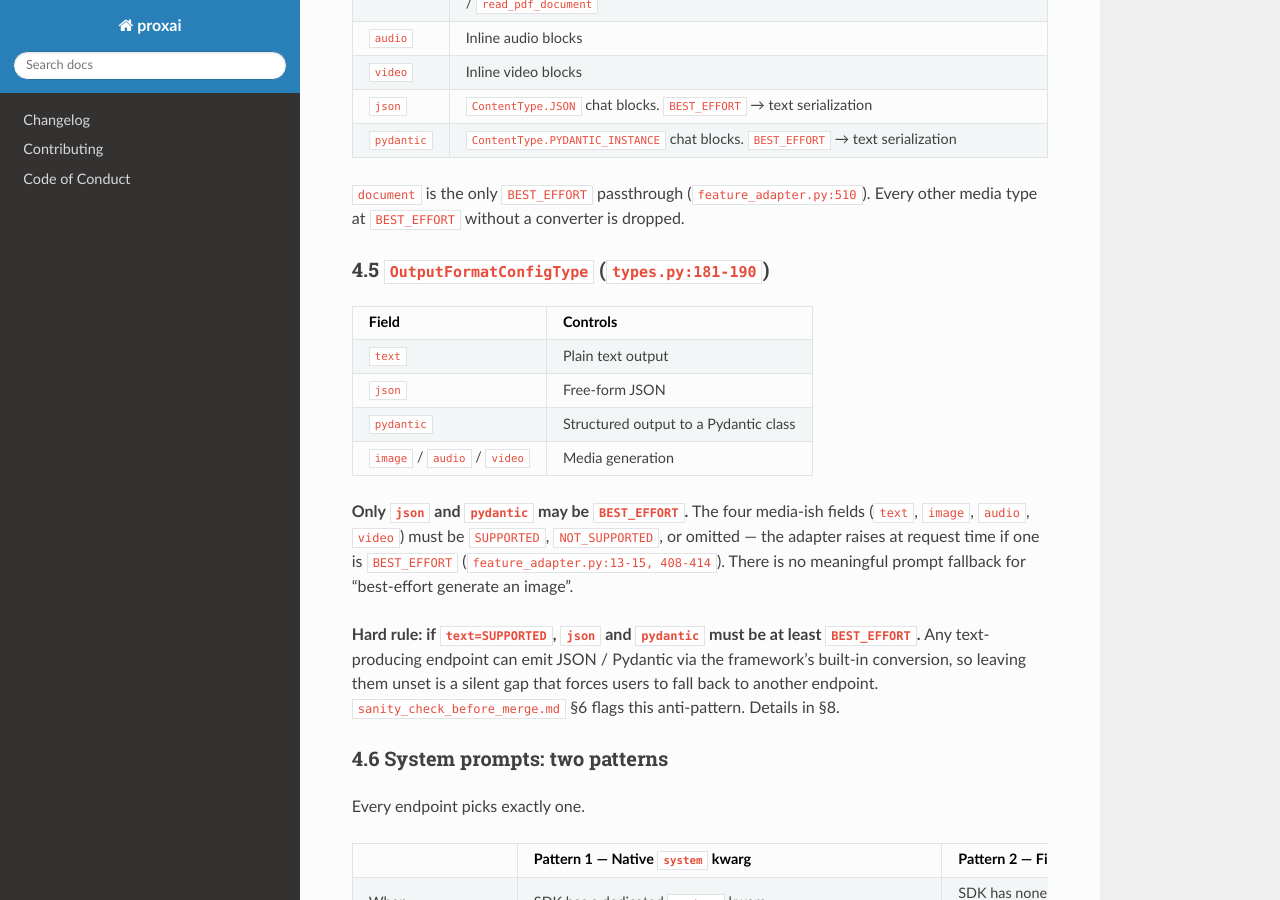
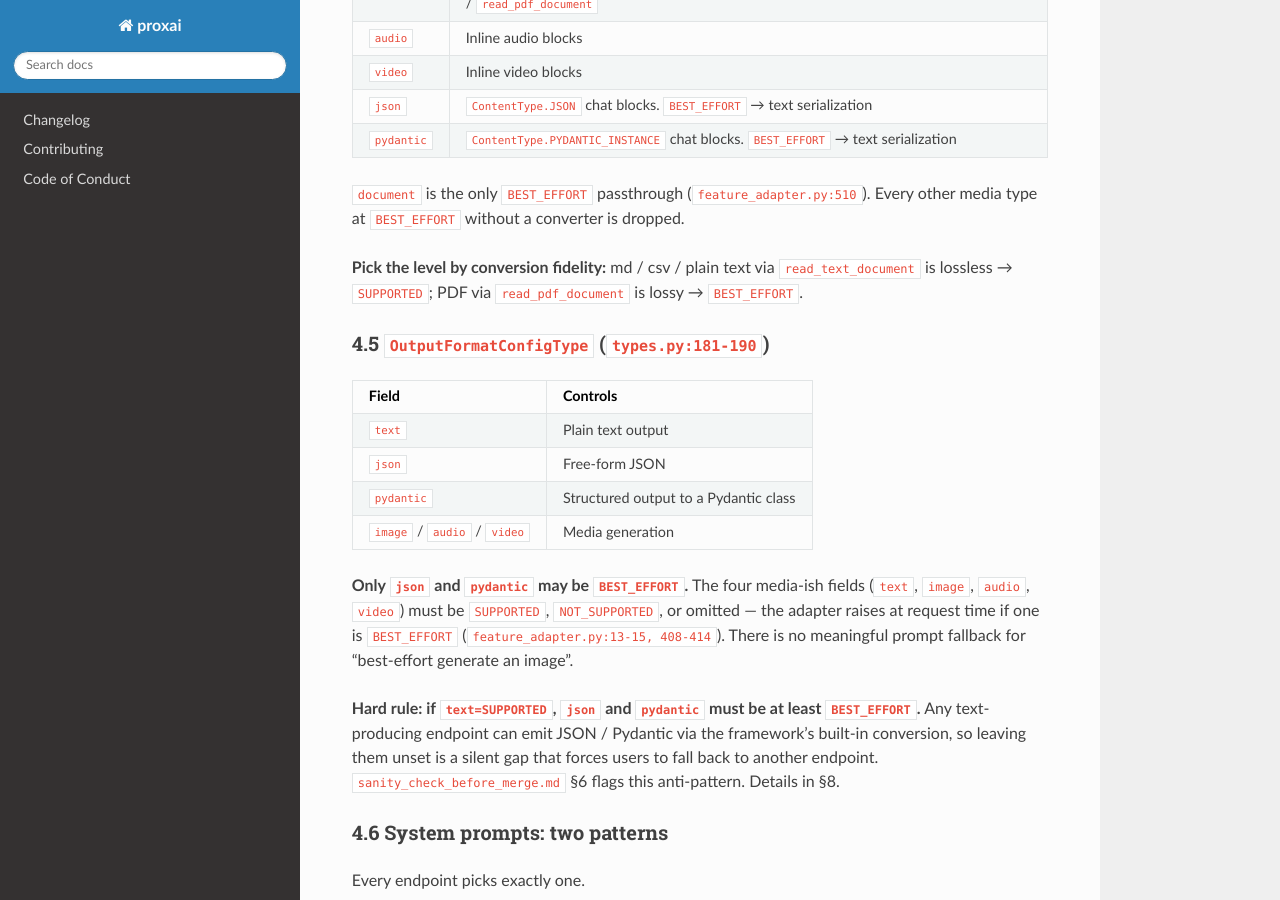
Before and after one commit to proxai/proxai, a Sphinx documentation site: the page built from docs/developer_agents/adding_a_new_provider.md, in a window 1280 px wide and 900 px high, scrolled down 6273 px. Built offline with Sphinx 7.4.7 and the Read the Docs theme 3.1.0, drawn with Linux system fonts in a browser that asks for light colours; pages that are not in the unit, such as notebooks, are missing from menus.

Commit message:
docs: csv, md, txt best effort rules on doc

```diff
--- a/docs/developer_agents/adding_a_new_provider.md
+++ b/docs/developer_agents/adding_a_new_provider.md
@@ -293,6 +293,10 @@ passes through for connector-side extraction).
 `document` is the only `BEST_EFFORT` passthrough
 (`feature_adapter.py:510`). Every other media type at `BEST_EFFORT`
 without a converter is dropped.
+
+**Pick the level by conversion fidelity:** md / csv / plain text via
+`read_text_document` is lossless → `SUPPORTED`; PDF via
+`read_pdf_document` is lossy → `BEST_EFFORT`.
 
 ### 4.5 `OutputFormatConfigType` (`types.py:181-190`)
 
```
